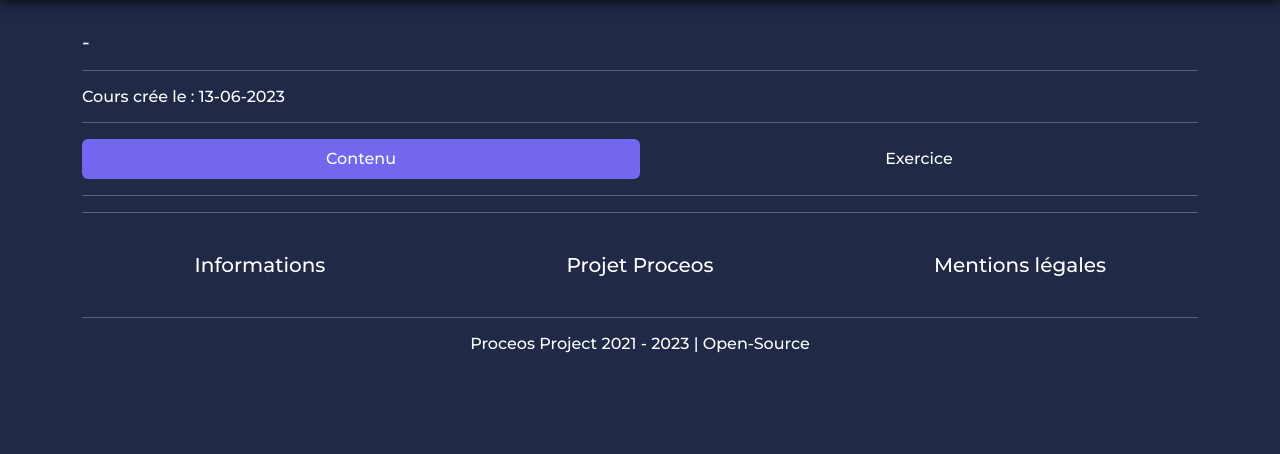
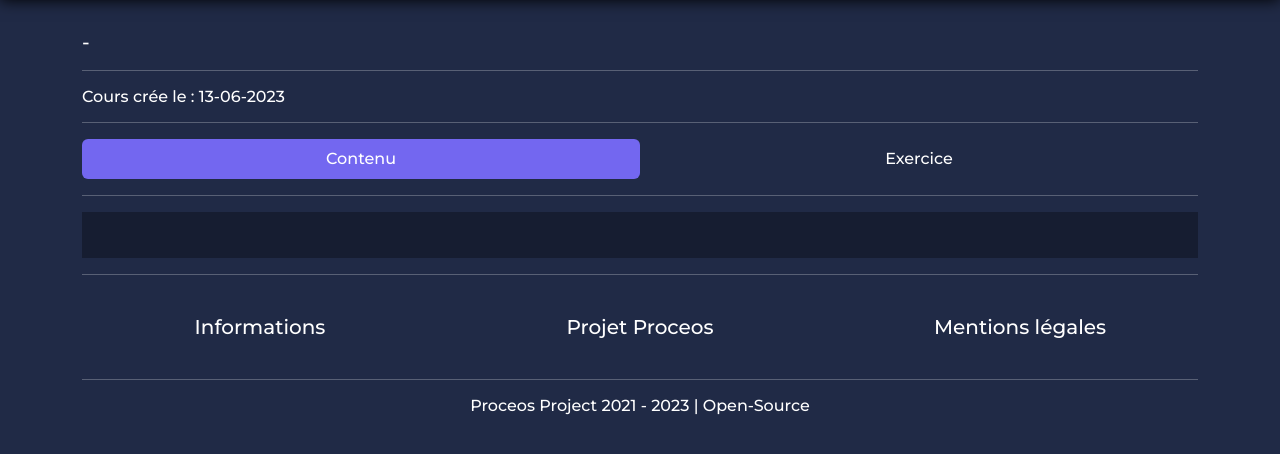
Before and after one commit to Cyril-lamirand/proceos, a Symfony app: template templates/client/course/index.html.twig in a window 1280 px wide. Shown: the part 66-520 px from the top of the page. Run offline with Twig, Linux system fonts and the light colour scheme; the template is opened without the code that fills it, so the values that code supplies are empty; style sheets or scripts are compiled from the project's sources; some libraries are stand-ins or nearby versions.

Commit message:
Update index.html.twig

```diff
--- a/templates/client/course/index.html.twig
+++ b/templates/client/course/index.html.twig
@@ -20,9 +20,12 @@
         <div>
             <div class="tab-content" id="pills-tabContent">
                 <div class="tab-pane fade show active bg-proceos-2" id="pills-home" role="tabpanel" aria-labelledby="pills-home-tab" tabindex="0">
+                    <div style="padding: 15px 10px;">
                         <p>{{ course.content }}</p>
                     </div>
+                </div>
                 <div class="tab-pane fade bg-proceos-2" id="pills-profile" role="tabpanel" aria-labelledby="pills-profile-tab" tabindex="0">
+                    <div style="padding: 15px 10px;">
                         {% for exercice in course.module.exercices  %}
                             <h6>{{ exercice.content }}</h6>
                             <div class="row mt-5">
@@ -61,7 +64,7 @@
                                 </div>
                             </div>
                         {% endfor %}
-
+                    </div>
                 </div>
             </div>
         </div>
```
Lines whose indentation alone changed are shown as unchanged.
